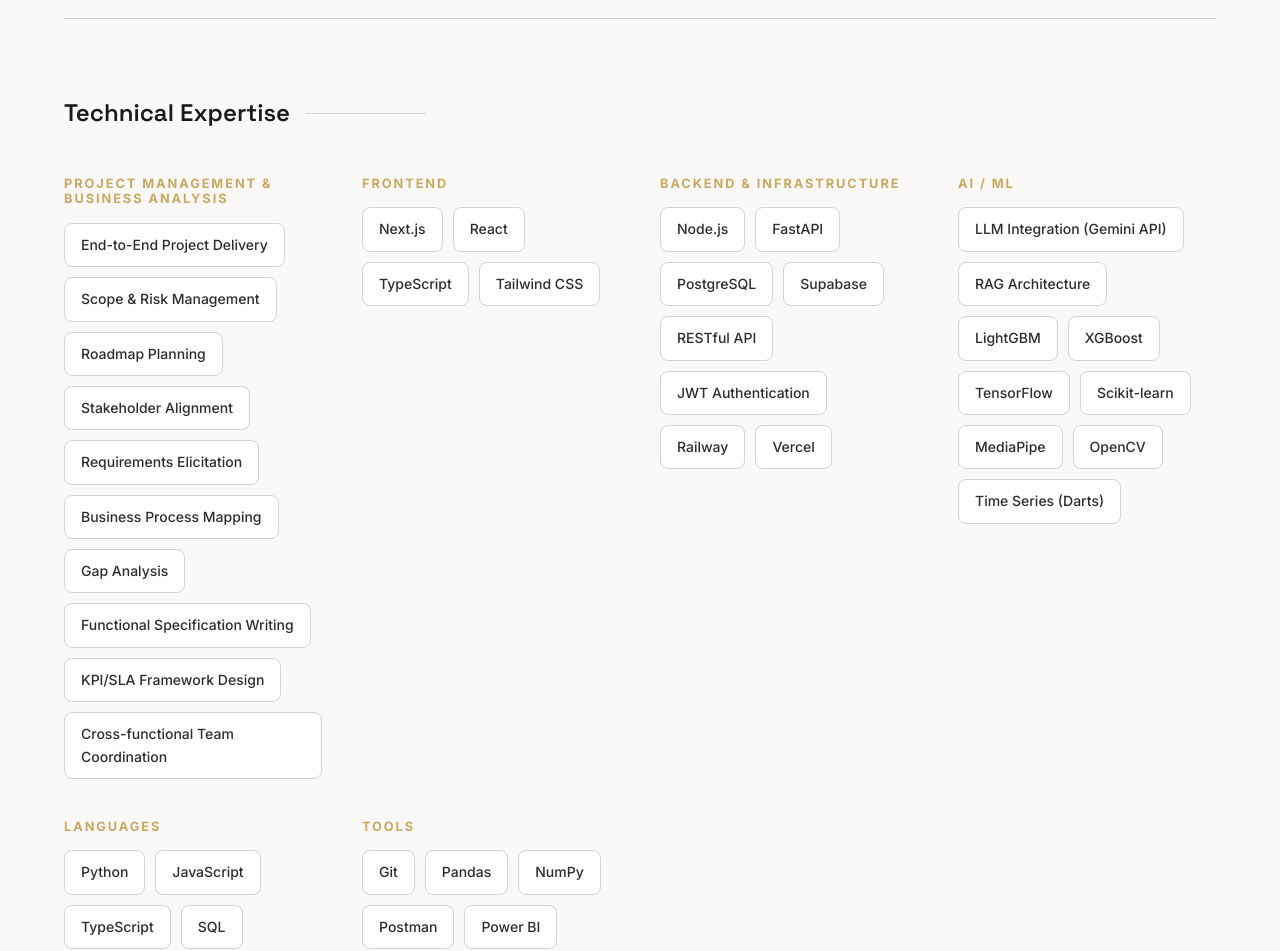
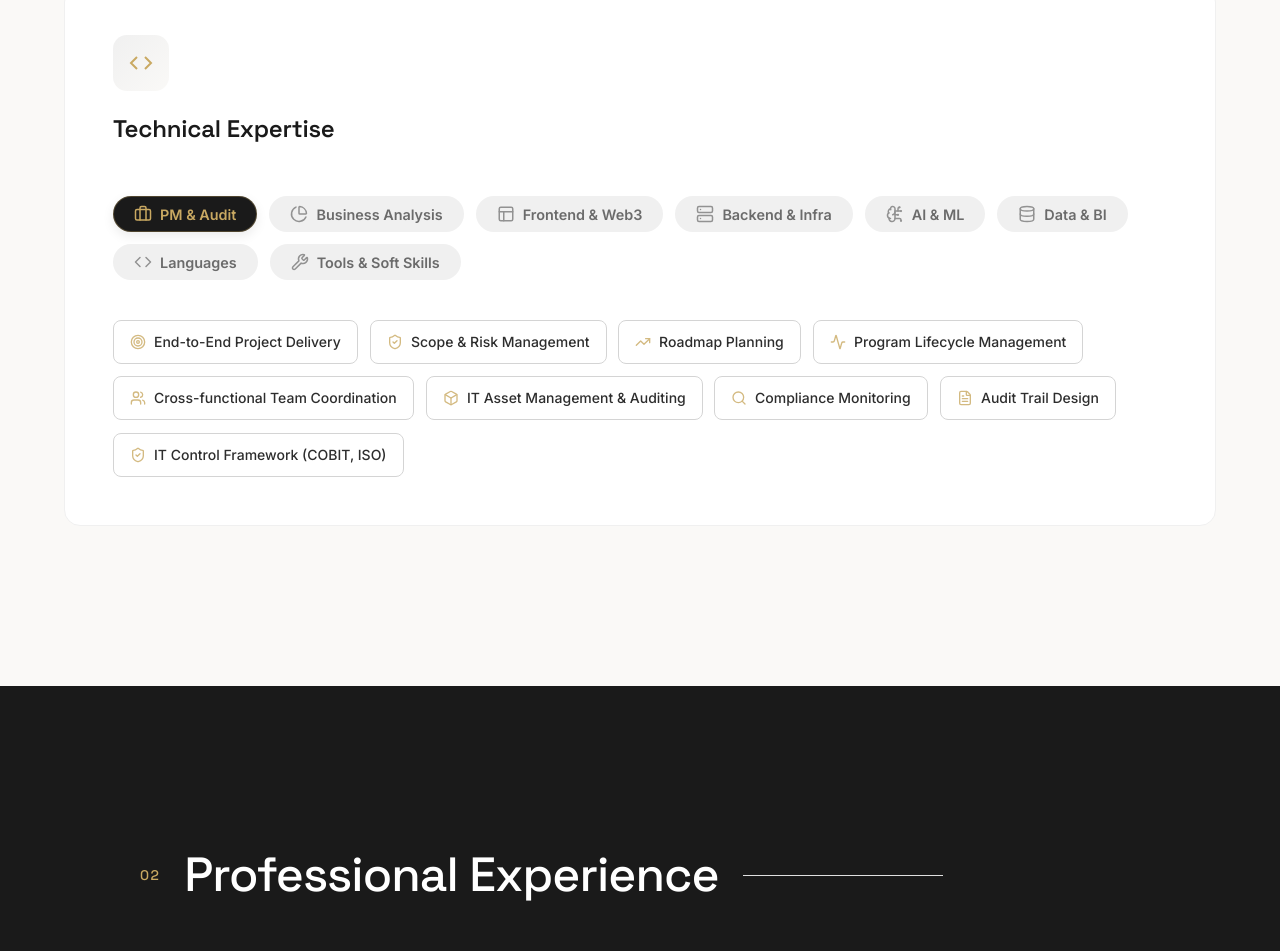
Before and after one commit to hdans/portofolio, a React (Vite) app: page / in a window 1280 px wide. Shown: the part 2235-3186 px from the top of the page. Built offline with nearby package versions, Linux system fonts and the light colour scheme.

Commit message:
Feat : Update Section & Data

```diff
--- a/package.json
+++ b/package.json
@@ -11,6 +11,7 @@
   },
   "dependencies": {
     "framer-motion": "^12.25.0",
+    "lucide-react": "^1.18.0",
     "react": "^19.2.0",
     "react-dom": "^19.2.0"
   },
--- a/src/components/dashboard/BentoDashboard.jsx
+++ b/src/components/dashboard/BentoDashboard.jsx
@@ -45,7 +45,7 @@
       >
         {/* Intro */}
         <motion.div className="bento-card intro-card" variants={cardVariants}>
-          <p className="greeting">Hi, I'm Danish —</p>
+          <p className="greeting">Hi, I'm Danish -</p>
           <h1 className="headline">
             Project Manager, IT Business Analyst & Full Stack Developer based in Indonesia.
           </h1>
--- a/src/components/hero/HeroSection.jsx
+++ b/src/components/hero/HeroSection.jsx
@@ -13,7 +13,7 @@
     'Project Manager',
     'IT Business/System Analyst',
     'Full Stack Developer',
-    'AI Engineer',
+    'AI/ML Engineer',
   ];
 
   const containerVariants = {
--- a/src/components/organization/OrganizationSection.jsx
+++ b/src/components/organization/OrganizationSection.jsx
@@ -56,7 +56,7 @@
           ))}
         </div>
 
-        {/* Other Organizations — Compact Grid */}
+        {/* Other Organizations - Compact Grid */}
         {otherOrgs.length > 0 && (
           <div className="org-other-wrapper">
             <h3 className="org-other-title">Other Involvement</h3>
--- a/src/components/profile/ProfileSection.css
+++ b/src/components/profile/ProfileSection.css
@@ -13,15 +13,6 @@
   gap: 3rem;
   margin-bottom: 5rem;
 }
-
-.profile-summary {
-  font-family: var(--font-body);
-  font-size: clamp(1rem, 2.5vw, 1.2rem);
-  line-height: 1.9;
-  color: var(--color-dark, #2d2d2d);
-  font-weight: 300;
-}
-
 
 .section-number {
   font-family: var(--font-heading);
@@ -81,8 +72,6 @@
   isolation: isolate;
 }
 
-/* Remove pseudo-elements from parent, we'll add them to photo-frame instead */
-
 .photo-frame {
   width: 100%;
   max-width: 300px;
@@ -98,7 +87,6 @@
   z-index: 1;
 }
 
-/* Decorative dots pattern - bottom right of photo */
 .photo-frame::before {
   content: '';
   position: absolute;
@@ -114,7 +102,6 @@
   border-radius: 8px;
 }
 
-/* Accent border frame - offset top left */
 .photo-frame::after {
   content: '';
   position: absolute;
@@ -158,7 +145,7 @@
   max-width: 800px;
 }
 
-/* Social Links - Clean circle icons */
+/* Social Links */
 .social-links {
   display: flex;
   gap: 1rem;
@@ -214,6 +201,11 @@
   gap: 3rem;
 }
 
+/* Ensure ScrollReveal wrappers inside grid stretch to equal heights */
+.info-grid > div {
+  height: 100%;
+}
+
 /* Info Cards */
 .info-card {
   padding: 3rem;
@@ -223,6 +215,7 @@
   transition: all 0.5s cubic-bezier(0.34, 1.56, 0.64, 1);
   position: relative;
   overflow: hidden;
+  height: 100%;
 }
 
 .info-card::before {
@@ -420,58 +413,93 @@
   margin: 0;
 }
 
+/* Skills Section */
 .skills-section {
-  padding: 5rem 0 0;
-  margin-top: 5rem;
-  border-top: 1px solid var(--color-silver, #d4d4d4);
+  padding-top: 0;
+  margin-top: -2rem; /* Reduces the large gap from .profile-content */
 }
 
-.subsection-title {
-  font-family: var(--font-heading);
-  font-size: 1.5rem;
-  font-weight: 600;
-  margin-bottom: 3rem;
-  color: var(--color-black, #1a1a1a);
+/* Nested Pill Navigation for Skills */
+.skills-header-wrapper {
   display: flex;
-  align-items: center;
-  gap: 1rem;
+  flex-direction: column;
+  gap: 1.5rem;
+  margin-bottom: 2.5rem;
 }
 
-.subsection-title::after {
-  content: '';
-  flex: 1;
-  height: 1px;
-  background-color: var(--color-silver, #d4d4d4);
-  max-width: 120px;
+.skills-filter-nav {
+  display: flex;
+  flex-wrap: wrap;
+  gap: 0.75rem;
 }
 
-.skills-grid {
-  display: grid;
-  grid-template-columns: repeat(4, 1fr);
-  gap: 2.5rem;
+.skill-filter-btn {
+  display: inline-flex;
+  align-items: center;
+  gap: 0.5rem;
+  padding: 0.5rem 1.25rem;
+  background-color: var(--color-off-white, #f0f0f0);
+  border: 1px solid transparent;
+  border-radius: 20px; /* Pill shape */
+  font-family: var(--font-body);
+  font-size: 0.9rem;
+  font-weight: 600;
+  color: var(--color-gray, #6b6b6b);
+  cursor: pointer;
+  transition: all 0.3s cubic-bezier(0.4, 0, 0.2, 1);
 }
 
-.skills-category {
-  margin-bottom: 0;
+.skill-filter-btn .btn-icon {
+  display: inline-flex;
+  opacity: 0.7;
+  transition: opacity 0.3s ease;
 }
 
-.category-name {
-  font-family: var(--font-body);
-  font-size: 0.8rem;
-  font-weight: 700;
-  margin-bottom: 1rem;
-  color: var(--color-accent, #c9a962);
-  text-transform: uppercase;
-  letter-spacing: 0.15em;
+.skill-filter-btn:hover {
+  background-color: var(--color-silver, #d4d4d4);
+  color: var(--color-black, #1a1a1a);
 }
 
-.skills-tags {
+.skill-filter-btn:hover .btn-icon {
+  opacity: 1;
+}
+
+.skill-filter-btn.active {
+  background-color: var(--color-black, #1a1a1a);
+  color: var(--color-accent, #c9a962);
+  border-color: rgba(201, 169, 98, 0.3);
+  box-shadow: 0 4px 12px rgba(0, 0, 0, 0.08);
+}
+
+.skill-filter-btn.active .btn-icon {
+  opacity: 1;
+}
+
+.skills-content-area {
+  min-height: 120px; /* Reduced from 200px to prevent excessive whitespace */
+}
+
+/* Staggered Fade-In Animation for Skill Tags */
+.fade-in-stagger {
   display: flex;
   flex-wrap: wrap;
-  gap: 0.625rem;
+  gap: 0.75rem;
+}
+
+.stagger-item {
+  opacity: 0;
+  animation: staggerFadeIn 0.5s cubic-bezier(0.16, 1, 0.3, 1) forwards;
+}
+
+@keyframes staggerFadeIn {
+  0% { opacity: 0; transform: translateY(10px) scale(0.95); }
+  100% { opacity: 1; transform: translateY(0) scale(1); }
 }
 
 .skill-tag {
+  display: inline-flex;
+  align-items: center;
+  gap: 0.5rem;
   padding: 0.625rem 1rem;
   background-color: var(--color-white, #ffffff);
   border: 1px solid var(--color-silver, #d4d4d4);
@@ -484,12 +512,23 @@
   cursor: none !important;
 }
 
+.skill-tag .tag-icon {
+  display: inline-flex;
+  color: var(--color-accent, #c9a962);
+  opacity: 0.8;
+}
+
 .skill-tag:hover {
   background-color: var(--color-black, #1a1a1a);
   color: var(--color-white, #ffffff);
   border-color: var(--color-black, #1a1a1a);
   transform: translateY(-3px);
   box-shadow: 0 8px 16px rgba(0, 0, 0, 0.1);
+}
+
+.skill-tag:hover .tag-icon {
+  color: var(--color-white, #ffffff);
+  opacity: 1;
 }
 
 /* Responsive */
@@ -501,10 +540,6 @@
   .info-grid {
     grid-template-columns: 1fr;
     gap: 2.5rem;
-  }
-
-  .skills-grid {
-    grid-template-columns: repeat(3, 1fr);
   }
 }
 
@@ -574,9 +609,8 @@
     font-size: 1.35rem;
   }
 
-  .skills-grid {
-    grid-template-columns: repeat(2, 1fr);
-    gap: 2rem;
+  .skills-filter-nav {
+    justify-content: center;
   }
 }
 
@@ -673,17 +707,8 @@
     font-size: 0.85rem;
   }
 
-  .skills-grid {
-    grid-template-columns: 1fr;
-    gap: 1.5rem;
-  }
-
-  .skills-tags {
-    gap: 0.5rem;
-  }
-
-  .skill-tag {
-    padding: 0.5rem 0.875rem;
-    font-size: 0.75rem;
+  .skill-filter-btn {
+    font-size: 0.8rem;
+    padding: 0.4rem 1rem;
   }
 }
--- a/src/components/profile/ProfileSection.jsx
+++ b/src/components/profile/ProfileSection.jsx
@@ -1,10 +1,15 @@
+import { useState } from 'react';
 import ScrollReveal from '../common/ScrollReveal';
 import { profileData } from '../../data/profileData';
-import { skillsData } from '../../data/skillsData';
+import { skillsCategories } from '../../data/skillsData';
 import landingImage from '../../assets/img/landing.jpg';
 import './ProfileSection.css';
 
 const ProfileSection = () => {
+  const [activeFilter, setActiveFilter] = useState('pm');
+
+  const activeCategory = skillsCategories.find(c => c.id === activeFilter) || skillsCategories[0];
+
   const socialLinks = [
     {
       name: 'GitHub',
@@ -37,7 +42,6 @@
           </div>
         </ScrollReveal>
 
-        {/* Main Content - Single Column */}
         <div className="profile-content">
           {/* Top Section - Summary with Social + Photo */}
           <ScrollReveal direction="up" delay={0.2}>
@@ -70,7 +74,7 @@
             </div>
           </ScrollReveal>
 
-          {/* Info Grid */}
+          {/* Info Grid (Always Visible) */}
           <div className="info-grid">
             {/* What I Do Card */}
             <ScrollReveal direction="left" delay={0.3}>
@@ -116,81 +120,57 @@
               </div>
             </ScrollReveal>
           </div>
-        </div>
 
-        {/* Skills Section */}
-        <ScrollReveal direction="up" delay={0.4}>
-          <div className="skills-section">
-            <h3 className="subsection-title">Technical Expertise</h3>
-            <div className="skills-grid">
-              <div className="skills-category">
-                <h4 className="category-name">Project Management & Business Analysis</h4>
-                <div className="skills-tags">
-                  {skillsData.pmBa.map((skill, index) => (
-                    <span key={index} className="skill-tag" data-cursor-hover>
-                      {skill}
-                    </span>
-                  ))}
+          {/* Skills Section with Nested Pill Navigation */}
+          <ScrollReveal direction="up" delay={0.4}>
+            <div className="skills-section">
+              <div className="info-card">
+                <div className="card-icon">
+                  <svg width="24" height="24" viewBox="0 0 24 24" fill="none" stroke="currentColor" strokeWidth="2">
+                    <polyline points="16 18 22 12 16 6"></polyline>
+                    <polyline points="8 6 2 12 8 18"></polyline>
+                  </svg>
                 </div>
-              </div>
 
-              <div className="skills-category">
-                <h4 className="category-name">Frontend</h4>
-                <div className="skills-tags">
-                  {skillsData.frontend.map((skill, index) => (
-                    <span key={index} className="skill-tag" data-cursor-hover>
-                      {skill}
-                    </span>
-                  ))}
+                <div className="skills-header-wrapper">
+                  <h3 className="card-title">Technical Expertise</h3>
+
+                  {/* Nested Pill Navigation using Map */}
+                  <div className="skills-filter-nav">
+                    {skillsCategories.map(category => (
+                      <button
+                        key={category.id}
+                        className={`skill-filter-btn ${activeFilter === category.id ? 'active' : ''}`}
+                        onClick={() => setActiveFilter(category.id)}
+                        data-cursor-hover
+                      >
+                        <span className="btn-icon">{category.icon}</span>
+                        {category.label}
+                      </button>
+                    ))}
+                  </div>
                 </div>
-              </div>
 
-              <div className="skills-category">
-                <h4 className="category-name">Backend & Infrastructure</h4>
-                <div className="skills-tags">
-                  {skillsData.backend.map((skill, index) => (
-                    <span key={index} className="skill-tag" data-cursor-hover>
-                      {skill}
-                    </span>
-                  ))}
-                </div>
-              </div>
-
-              <div className="skills-category">
-                <h4 className="category-name">AI / ML</h4>
-                <div className="skills-tags">
-                  {skillsData.mlAi.map((skill, index) => (
-                    <span key={index} className="skill-tag" data-cursor-hover>
-                      {skill}
-                    </span>
-                  ))}
-                </div>
-              </div>
-
-              <div className="skills-category">
-                <h4 className="category-name">Languages</h4>
-                <div className="skills-tags">
-                  {skillsData.languages.map((skill, index) => (
-                    <span key={index} className="skill-tag" data-cursor-hover>
-                      {skill}
-                    </span>
-                  ))}
-                </div>
-              </div>
-
-              <div className="skills-category">
-                <h4 className="category-name">Tools</h4>
-                <div className="skills-tags">
-                  {skillsData.tools.map((skill, index) => (
-                    <span key={index} className="skill-tag" data-cursor-hover>
-                      {skill}
-                    </span>
-                  ))}
+                <div className="skills-content-area">
+                  {/* Display the selected category's tags with staggered animation */}
+                  <div key={activeFilter} className="skills-tags fade-in-stagger">
+                    {activeCategory.skills.map((skill, index) => (
+                      <span
+                        key={index}
+                        className="skill-tag stagger-item"
+                        data-cursor-hover
+                        style={{ animationDelay: `${index * 0.03}s` }}
+                      >
+                        <span className="tag-icon">{skill.icon}</span>
+                        {skill.name}
+                      </span>
+                    ))}
+                  </div>
                 </div>
               </div>
             </div>
-          </div>
-        </ScrollReveal>
+          </ScrollReveal>
+        </div>
       </div>
     </section>
   );
--- a/src/data/profileData.js
+++ b/src/data/profileData.js
@@ -1,13 +1,13 @@
 export const profileData = {
   name: "Danish Rahadian",
   title: "Portfolio Danish Rahadian",
-  summary: `Informatics Engineering student at Padjadjaran University with proven experience leading cross-functional teams, translating business requirements into delivery roadmaps, and managing end-to-end project lifecycles. Equally comfortable shipping full-stack web applications from scratch to production using Next.js, React, FastAPI, and Node.js. Demonstrated ability to align stakeholder needs with technical scope, identify operational risks early, and drive measurable outcomes — from a profit-generating nationwide program to an enterprise IT governance initiative covering 400+ branches, to platforms with complex auth and payment flows and AI-integrated features.`,
+  summary: `Informatics Engineering student at Padjadjaran University with proven experience leading cross-functional teams, translating business requirements into delivery roadmaps, and managing end-to-end project lifecycles. Equally comfortable shipping full-stack web applications from scratch to production using Next.js, React, FastAPI, and Node.js. Demonstrated ability to align stakeholder needs with technical scope, identify operational risks early, and drive measurable outcomes, from a profit-generating nationwide program to an enterprise IT governance initiative covering 400+ branches, to platforms with complex auth and payment flows and AI-integrated features.`,
 
   roles: [
     "Project Manager",
     "IT Business/System Analyst",
     "Full Stack Developer",
-    "AI Engineer"
+    "AI/ML Engineer"
   ],
 
   education: {
--- a/src/data/skillsData.js
+++ /dev/null
@@ -1,64 +0,0 @@
-export const skillsData = {
-  pmBa: [
-    "End-to-End Project Delivery",
-    "Scope & Risk Management",
-    "Roadmap Planning",
-    "Stakeholder Alignment",
-    "Requirements Elicitation",
-    "Business Process Mapping",
-    "Gap Analysis",
-    "Functional Specification Writing",
-    "KPI/SLA Framework Design",
-    "Cross-functional Team Coordination"
-  ],
-
-  frontend: [
-    "Next.js",
-    "React",
-    "TypeScript",
-    "Tailwind CSS"
-  ],
-
-  backend: [
-    "Node.js",
-    "FastAPI",
-    "PostgreSQL",
-    "Supabase",
-    "RESTful API",
-    "JWT Authentication",
-    "Railway",
-    "Vercel"
-  ],
-
-  mlAi: [
-    "LLM Integration (Gemini API)",
-    "RAG Architecture",
-    "LightGBM",
-    "XGBoost",
-    "TensorFlow",
-    "Scikit-learn",
-    "MediaPipe",
-    "OpenCV",
-    "Time Series (Darts)"
-  ],
-
-  languages: [
-    "Python",
-    "JavaScript",
-    "TypeScript",
-    "SQL",
-    "Solidity",
-    "Java",
-    "C++"
-  ],
-
-  tools: [
-    "Git",
-    "Pandas",
-    "NumPy",
-    "Postman",
-    "Power BI",
-    "Jupyter",
-    "Excel"
-  ],
-};
--- /dev/null
+++ b/src/data/skillsData.jsx
@@ -0,0 +1,163 @@
+import {
+  Briefcase,
+  PieChart,
+  Layout,
+  Server,
+  BrainCircuit,
+  Database,
+  Code,
+  Wrench,
+  CheckCircle,
+  FileText,
+  Users,
+  Target,
+  Monitor,
+  Smartphone,
+  Cpu,
+  Cloud,
+  TerminalSquare,
+  Globe,
+  Settings,
+  ShieldCheck,
+  TrendingUp,
+  BarChart,
+  Search,
+  Zap,
+  Activity,
+  Layers,
+  Code2,
+  Box,
+  Fingerprint
+} from 'lucide-react';
+
+export const skillsCategories = [
+  {
+    id: 'pm',
+    label: 'PM & Audit',
+    icon: <Briefcase size={18} />,
+    skills: [
+      { name: "End-to-End Project Delivery", icon: <Target size={16} /> },
+      { name: "Scope & Risk Management", icon: <ShieldCheck size={16} /> },
+      { name: "Roadmap Planning", icon: <TrendingUp size={16} /> },
+      { name: "Program Lifecycle Management", icon: <Activity size={16} /> },
+      { name: "Cross-functional Team Coordination", icon: <Users size={16} /> },
+      { name: "IT Asset Management & Auditing", icon: <Box size={16} /> },
+      { name: "Compliance Monitoring", icon: <Search size={16} /> },
+      { name: "Audit Trail Design", icon: <FileText size={16} /> },
+      { name: "IT Control Framework (COBIT, ISO)", icon: <ShieldCheck size={16} /> }
+    ]
+  },
+  {
+    id: 'ba',
+    label: 'Business Analysis',
+    icon: <PieChart size={18} />,
+    skills: [
+      { name: "Requirements Elicitation", icon: <Search size={16} /> },
+      { name: "Business Process Mapping", icon: <Layers size={16} /> },
+      { name: "Gap Analysis", icon: <Activity size={16} /> },
+      { name: "Functional Specification Writing", icon: <FileText size={16} /> },
+      { name: "KPI/SLA Framework Design", icon: <BarChart size={16} /> },
+      { name: "Decision Support Design", icon: <PieChart size={16} /> },
+      { name: "Stakeholder Management", icon: <Users size={16} /> }
+    ]
+  },
+  {
+    id: 'frontend',
+    label: 'Frontend & Web3',
+    icon: <Layout size={18} />,
+    skills: [
+      { name: "Next.js", icon: <Globe size={16} /> },
+      { name: "React", icon: <Monitor size={16} /> },
+      { name: "TypeScript", icon: <Code2 size={16} /> },
+      { name: "Tailwind CSS", icon: <Layout size={16} /> },
+      { name: "Solidity", icon: <Fingerprint size={16} /> },
+      { name: "Base Network", icon: <Cloud size={16} /> },
+      { name: "Web3.js", icon: <Globe size={16} /> },
+      { name: "Account Abstraction", icon: <Fingerprint size={16} /> },
+      { name: "Smart Contract Architecture", icon: <Box size={16} /> }
+    ]
+  },
+  {
+    id: 'backend',
+    label: 'Backend & Infra',
+    icon: <Server size={18} />,
+    skills: [
+      { name: "Node.js", icon: <TerminalSquare size={16} /> },
+      { name: "FastAPI", icon: <Zap size={16} /> },
+      { name: "PostgreSQL", icon: <Database size={16} /> },
+      { name: "Oracle DB", icon: <Database size={16} /> },
+      { name: "Supabase", icon: <Cloud size={16} /> },
+      { name: "RESTful API", icon: <Globe size={16} /> },
+      { name: "JWT Authentication", icon: <ShieldCheck size={16} /> },
+      { name: "Railway", icon: <Cloud size={16} /> },
+      { name: "Vercel", icon: <Cloud size={16} /> }
+    ]
+  },
+  {
+    id: 'mlAi',
+    label: 'AI & ML',
+    icon: <BrainCircuit size={18} />,
+    skills: [
+      { name: "LLM Integration (Gemini)", icon: <BrainCircuit size={16} /> },
+      { name: "RAG Architecture", icon: <Layers size={16} /> },
+      { name: "LightGBM", icon: <Cpu size={16} /> },
+      { name: "XGBoost", icon: <Cpu size={16} /> },
+      { name: "Random Forest", icon: <Box size={16} /> },
+      { name: "SVM", icon: <Target size={16} /> },
+      { name: "ANN", icon: <BrainCircuit size={16} /> },
+      { name: "TensorFlow", icon: <Cpu size={16} /> },
+      { name: "Keras", icon: <Cpu size={16} /> },
+      { name: "Scikit-learn", icon: <Settings size={16} /> },
+      { name: "MediaPipe", icon: <Monitor size={16} /> },
+      { name: "OpenCV", icon: <Monitor size={16} /> },
+      { name: "Time Series (Darts)", icon: <TrendingUp size={16} /> },
+      { name: "FP-Growth", icon: <Activity size={16} /> }
+    ]
+  },
+  {
+    id: 'data',
+    label: 'Data & BI',
+    icon: <Database size={18} />,
+    skills: [
+      { name: "Pandas", icon: <FileText size={16} /> },
+      { name: "NumPy", icon: <Box size={16} /> },
+      { name: "Power BI (DAX)", icon: <BarChart size={16} /> },
+      { name: "SQL", icon: <Database size={16} /> },
+      { name: "Data Wrangling", icon: <Settings size={16} /> },
+      { name: "EDA", icon: <Search size={16} /> },
+      { name: "Anomaly Detection", icon: <Activity size={16} /> },
+      { name: "Dashboarding", icon: <Layout size={16} /> },
+      { name: "Forecasting", icon: <TrendingUp size={16} /> }
+    ]
+  },
+  {
+    id: 'languages',
+    label: 'Languages',
+    icon: <Code size={18} />,
+    skills: [
+      { name: "Python", icon: <Code2 size={16} /> },
+      { name: "JavaScript", icon: <Code2 size={16} /> },
+      { name: "TypeScript", icon: <Code2 size={16} /> },
+      { name: "SQL", icon: <Database size={16} /> },
+      { name: "R", icon: <BarChart size={16} /> },
+      { name: "Java", icon: <Code2 size={16} /> },
+      { name: "C++", icon: <Code2 size={16} /> }
+    ]
+  },
+  {
+    id: 'tools',
+    label: 'Tools & Soft Skills',
+    icon: <Wrench size={18} />,
+    skills: [
+      { name: "Git", icon: <TerminalSquare size={16} /> },
+      { name: "Jupyter Notebook", icon: <FileText size={16} /> },
+      { name: "Postman", icon: <Globe size={16} /> },
+      { name: "Excel", icon: <BarChart size={16} /> },
+      { name: "Strategic Thinking", icon: <BrainCircuit size={16} /> },
+      { name: "Problem Decomposition", icon: <Box size={16} /> },
+      { name: "Conflict Resolution", icon: <Users size={16} /> },
+      { name: "Leadership", icon: <Target size={16} /> },
+      { name: "Data-Driven Decisions", icon: <BarChart size={16} /> }
+    ]
+  }
+];
```
Also changed, not shown: src/components/projects/ProjectsSection.jsx (+21 -2 lines), src/data/experienceData.js (+8 -8 lines), src/data/projectsData.js (+103 -71 lines), 1 other file (tests, documents, lock files or other folders).
